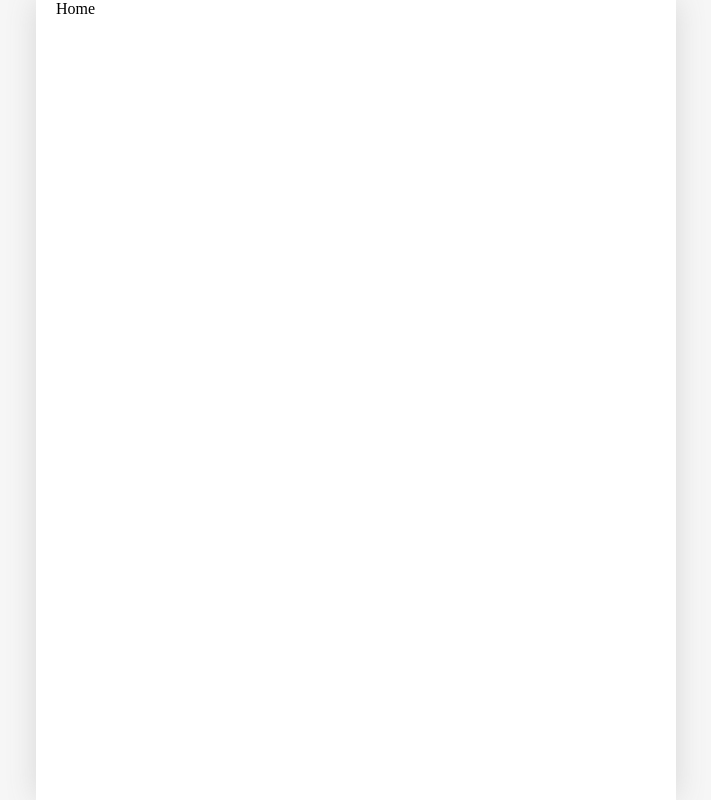
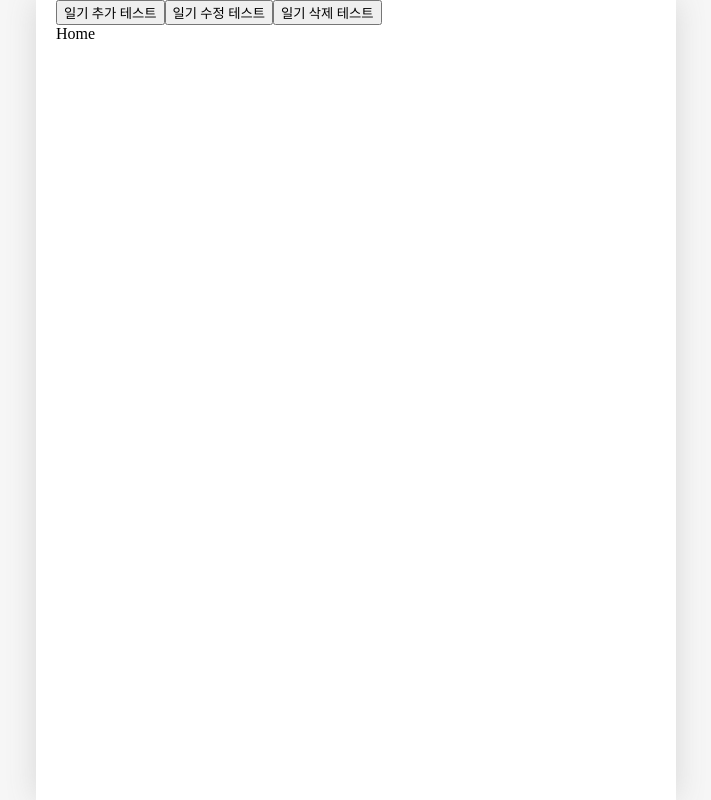
Before and after one commit to allkong/onebite-react, a React (Vite) app in the folder section12/: page / in a window 1280 px wide. Shown: the whole page, without its empty margins (284-995 px from the left). Built offline with nearby package versions, Linux system fonts and the light colour scheme; a web font is replaced by a local one.

Commit message:
✅ Section 12.9: 일기 관리 기능 구현하기 2

```diff
--- a/section12/src/App.jsx
+++ b/section12/src/App.jsx
@@ -1,4 +1,4 @@
-import { useReducer } from 'react';
+import { createContext, useReducer, useRef } from 'react';
 import { Route, Routes } from 'react-router-dom';
 
 import './App.css';
@@ -7,10 +7,6 @@
 import Diary from './pages/Diary';
 import Edit from './pages/Edit';
 import NotFound from './pages/NotFound';
-
-// 1. '/': 모든 일기를 조회하는 Home 페이지
-// 2. '/new': 새로운 일기를 작성하는 New 페이지
-// 3. '/diary': 일기를 상세히 조회하는 Diary 페이지
 
 const mockData = [
   {
@@ -28,14 +24,90 @@
 ];
 
 const reducer = (state, action) => {
+  switch (action.type) {
+    case 'CREATE':
+      return [action.data, ...state];
+    case 'UPDATE':
+      return state.map((item) =>
+        String(item.id) === String(action.data.id) ? action.data : item
+      );
+    case 'DELETE':
+      return state.filter((item) => String(item.id) !== String(action.id));
+    default:
       return state;
+  }
 };
+
+const DiaryStateContext = createContext();
+const DiaryDispatchContext = createContext();
 
 const App = () => {
   const [data, dispatch] = useReducer(reducer, mockData);
+  const idRef = useRef(3);
 
+  // 새로운 일기 추가
+  const onCreate = (createdDate, emotionId, content) => {
+    dispatch({
+      type: 'CREATE',
+      data: {
+        id: idRef.current++,
+        createdDate,
+        emotionId,
+        content,
+      },
+    });
+  };
+
+  // 기존 일기 수정
+  const onUpdate = (id, createdDate, emotionId, content) => {
+    dispatch({
+      type: 'UPDATE',
+      data: {
+        id,
+        createdDate,
+        emotionId,
+        content,
+      },
+    });
+  };
+
+  // 기존 일기 삭제
+  const onDelete = (id) => {
+    dispatch({
+      type: 'DELETE',
+      id,
+    });
+  };
+
+  // 1. '/': 모든 일기를 조회하는 Home 페이지
+  // 2. '/new': 새로운 일기를 작성하는 New 페이지
+  // 3. '/diary': 일기를 상세히 조회하는 Diary 페이지
+  // 4. '/edit': 일기를 수정하는 Edit 페이지
   return (
     <>
+      <button
+        onClick={() => {
+          onCreate(new Date().getTime(), 1, 'hello');
+        }}
+      >
+        일기 추가 테스트
+      </button>
+      <button
+        onClick={() => {
+          onUpdate(1, new Date().getTime(), 3, '수정된 일기');
+        }}
+      >
+        일기 수정 테스트
+      </button>
+      <button
+        onClick={() => {
+          onDelete(1);
+        }}
+      >
+        일기 삭제 테스트
+      </button>
+      <DiaryStateContext.Provider value={data}>
+        <DiaryDispatchContext.Provider value={{ onCreate, onUpdate, onDelete }}>
           <Routes>
             <Route path='/' element={<Home />} />
             <Route path='/new' element={<New />} />
@@ -43,6 +115,8 @@
             <Route path='/edit/:id' element={<Edit />} />
             <Route path='*' element={<NotFound />} />
           </Routes>
+        </DiaryDispatchContext.Provider>
+      </DiaryStateContext.Provider>
     </>
   );
 };
```
Lines whose indentation alone changed are shown as unchanged.
